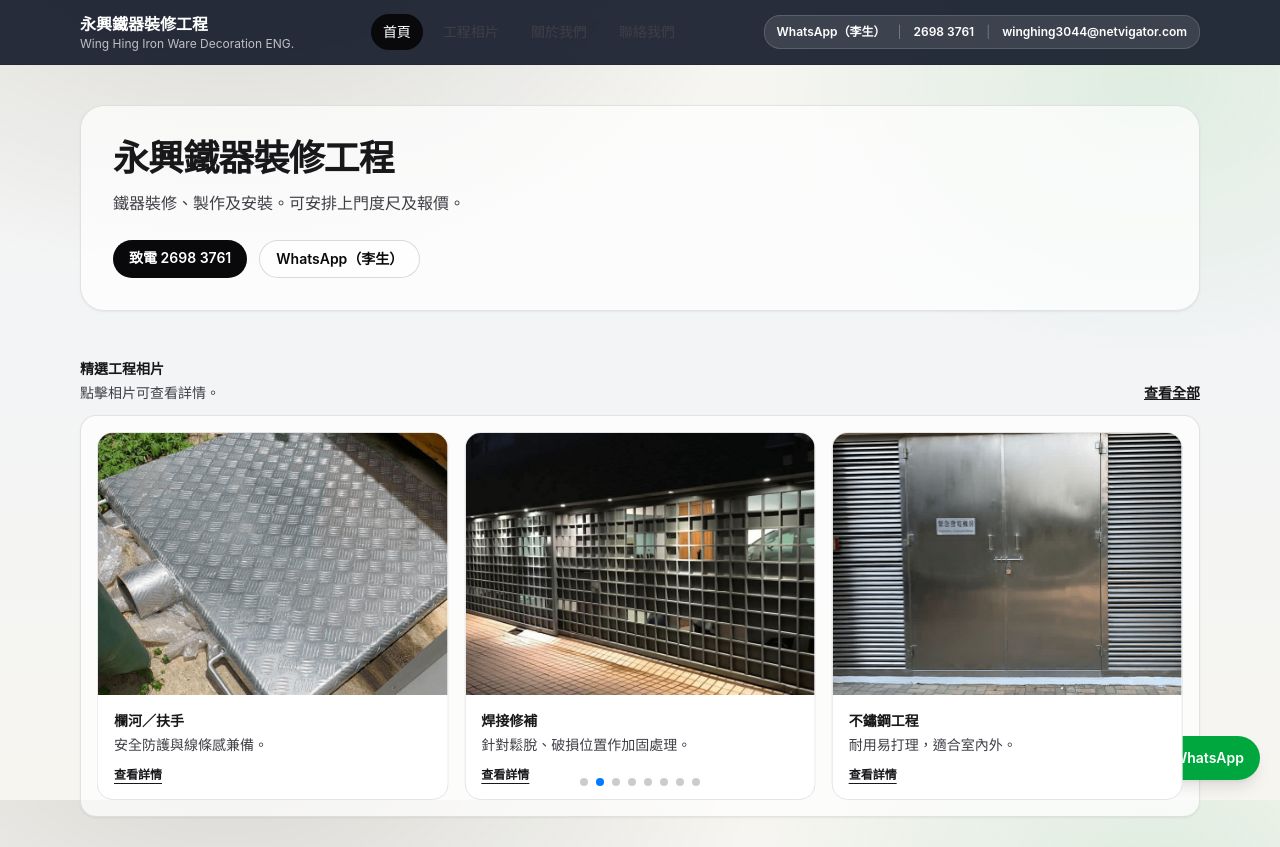
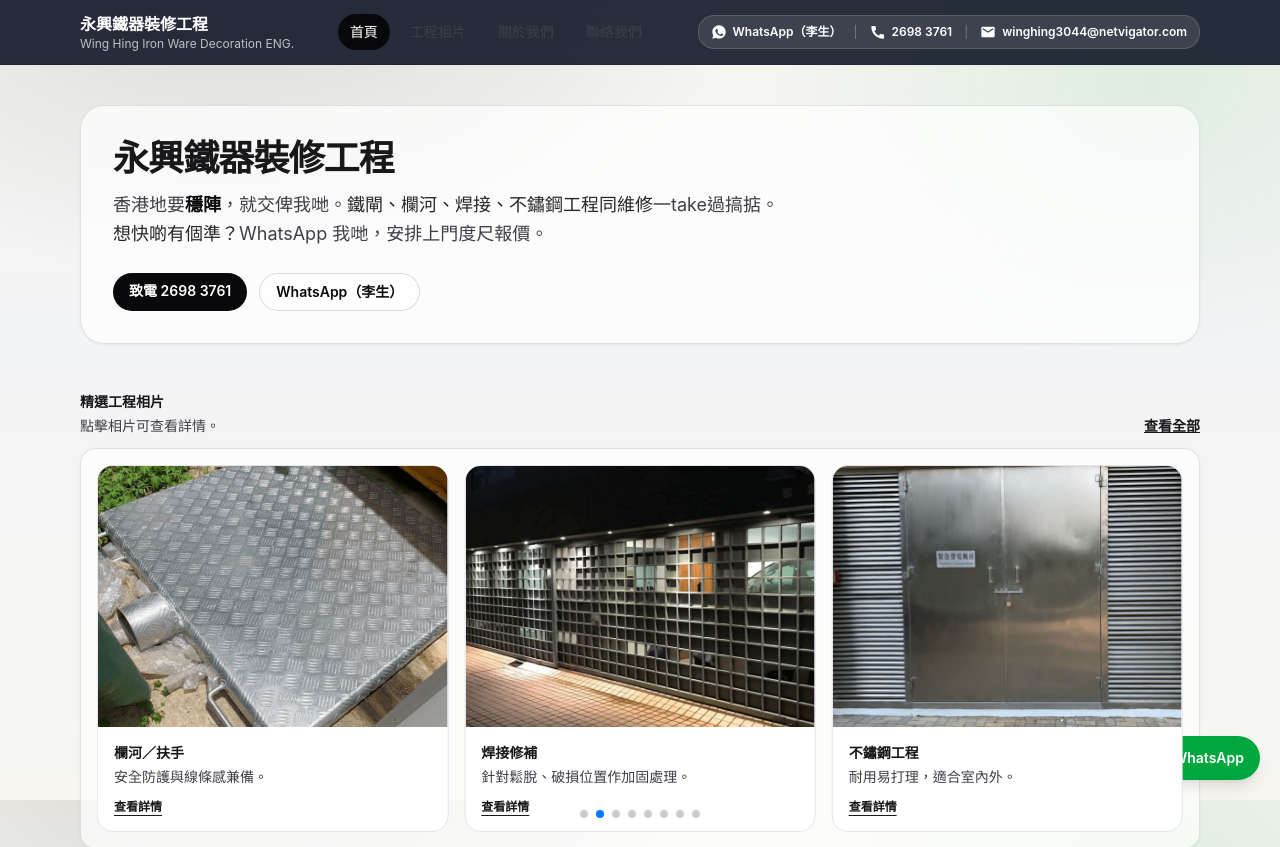
Before and after one commit to koknovem/winghing_web, a React (Vite) app: page /#/ in a window 1280 px wide. Shown: the top 847 px of the page. Built offline with nearby package versions, Linux system fonts and the light colour scheme.

Commit message:
Add contact icons in navbar and improve hero copy
Made-with: Cursor

```diff
--- a/src/components/Layout.tsx
+++ b/src/components/Layout.tsx
@@ -52,22 +52,49 @@ export function Layout() {
             {/* Desktop: compact info card on the right */}
             <div className="hidden items-center gap-3 rounded-2xl border border-white/15 bg-white/10 px-3 py-2 text-xs text-white/85 md:flex">
               <a
-                className="font-semibold text-white hover:underline"
+                className="inline-flex items-center gap-1.5 font-semibold text-white hover:underline"
                 href={company.whatsapp.waMeLink}
                 target="_blank"
                 rel="noreferrer"
               >
+                <svg
+                  viewBox="0 0 24 24"
+                  className="h-4 w-4"
+                  aria-hidden="true"
+                  fill="currentColor"
+                >
+                  <path d="M12.04 2.003c-5.52 0-10.02 4.48-10.02 9.994 0 1.76.46 3.48 1.34 5.01L2 22l5.14-1.35a10.02 10.02 0 0 0 4.9 1.26h.01c5.52 0 10.02-4.48 10.02-9.994 0-2.67-1.04-5.18-2.93-7.06a9.97 9.97 0 0 0-7.1-2.93Zm5.81 14.52c-.25.7-1.23 1.3-1.93 1.43-.48.09-1.1.13-1.78-.11-.41-.14-.93-.3-1.61-.6-2.83-1.23-4.67-4.09-4.81-4.28-.14-.2-1.15-1.53-1.15-2.92s.73-2.07.99-2.35c.26-.28.56-.35.75-.35h.54c.17 0 .41-.07.64.49.25.61.85 2.1.93 2.26.07.17.12.37.02.57-.1.2-.15.32-.3.5-.14.17-.3.39-.43.52-.14.14-.29.29-.12.57.17.28.77 1.26 1.66 2.04 1.14 1.02 2.1 1.34 2.39 1.49.29.14.46.12.63-.07.17-.2.73-.85.92-1.14.2-.29.39-.24.65-.14.26.1 1.65.78 1.93.92.28.14.46.22.53.35.07.13.07.74-.18 1.44Z" />
+                </svg>
                 WhatsApp（{company.whatsapp.label}）
               </a>
               <span className="text-white/30">|</span>
-              <a className="font-semibold text-white hover:underline" href={telHref}>
+              <a
+                className="inline-flex items-center gap-1.5 font-semibold text-white hover:underline"
+                href={telHref}
+              >
+                <svg
+                  viewBox="0 0 24 24"
+                  className="h-4 w-4"
+                  aria-hidden="true"
+                  fill="currentColor"
+                >
+                  <path d="M6.62 10.79a15.09 15.09 0 0 0 6.59 6.59l2.2-2.2c.27-.27.67-.36 1.02-.24 1.12.37 2.33.57 3.57.57.55 0 1 .45 1 1V21c0 .55-.45 1-1 1C10.07 22 2 13.93 2 4c0-.55.45-1 1-1h4.5c.55 0 1 .45 1 1 0 1.25.2 2.45.57 3.57.11.35.03.74-.25 1.02l-2.2 2.2Z" />
+                </svg>
                 {company.tel}
               </a>
               <span className="text-white/30">|</span>
               <a
-                className="font-semibold text-white hover:underline"
+                className="inline-flex items-center gap-1.5 font-semibold text-white hover:underline"
                 href={`mailto:${company.email}`}
               >
+                <svg
+                  viewBox="0 0 24 24"
+                  className="h-4 w-4"
+                  aria-hidden="true"
+                  fill="currentColor"
+                >
+                  <path d="M20 4H4a2 2 0 0 0-2 2v12a2 2 0 0 0 2 2h16a2 2 0 0 0 2-2V6a2 2 0 0 0-2-2Zm-.4 4.25-7.1 4.44a1 1 0 0 1-1.06 0L4.4 8.25A1 1 0 1 1 5.46 6.6L12 10.69l6.54-4.09A1 1 0 0 1 19.6 8.25Z" />
+                </svg>
                 {company.email}
               </a>
             </div>
--- a/src/pages/Home.tsx
+++ b/src/pages/Home.tsx
@@ -12,8 +12,12 @@ export function Home() {
           <h1 className="text-3xl font-bold tracking-tight md:text-4xl">
             永興鐵器裝修工程
           </h1>
-          <p className="mt-3 text-base leading-relaxed text-zinc-700">
-            鐵器裝修、製作及安裝。可安排上門度尺及報價。
+          <p className="mt-3 text-base leading-relaxed text-zinc-700 md:text-lg">
+            香港地要<strong className="text-zinc-950">穩陣</strong>，就交俾我哋。
+            <span className="text-zinc-800">鐵閘、欄河、焊接、</span>
+            <span className="text-zinc-800">不鏽鋼工程同維修</span>一take過搞掂。
+            <span className="text-zinc-800">想快啲有個準？</span>
+            WhatsApp 我哋，安排上門度尺報價。
           </p>
 
           <div className="mt-6 flex flex-wrap gap-3">
```
